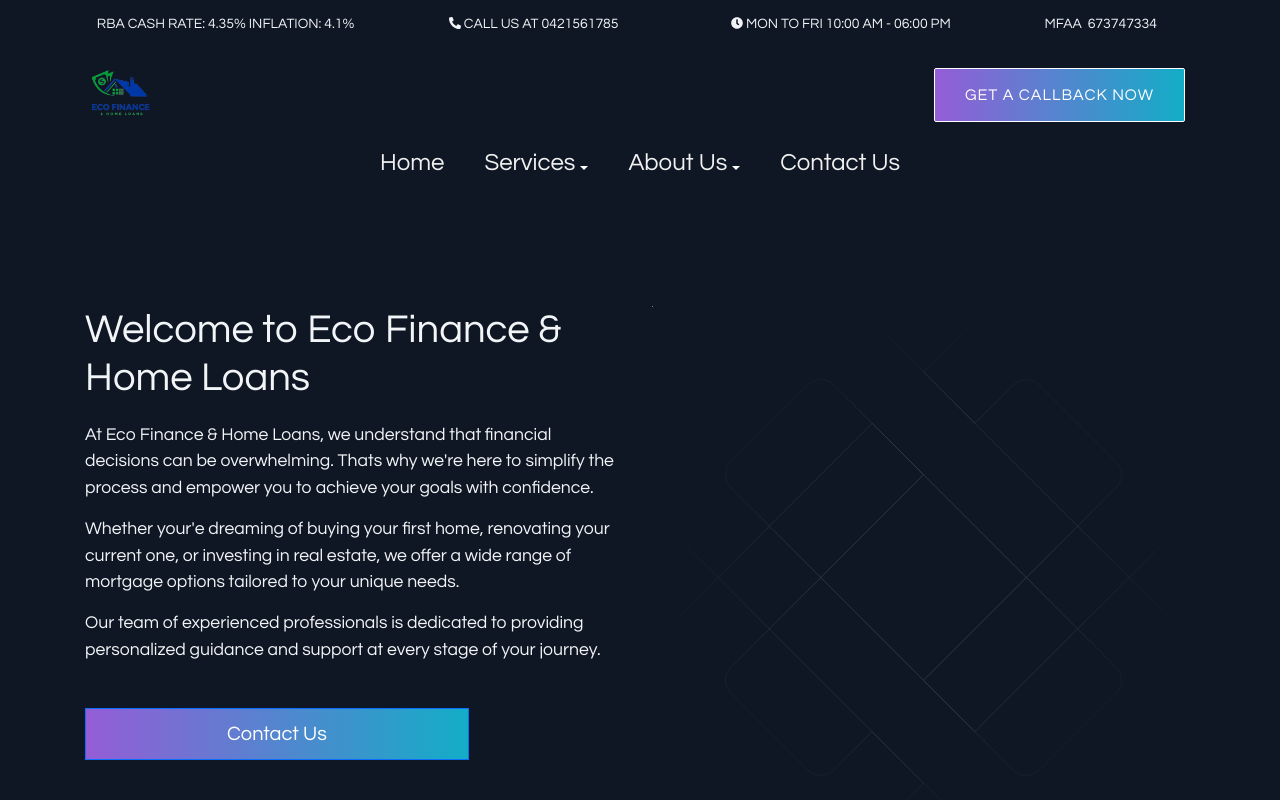
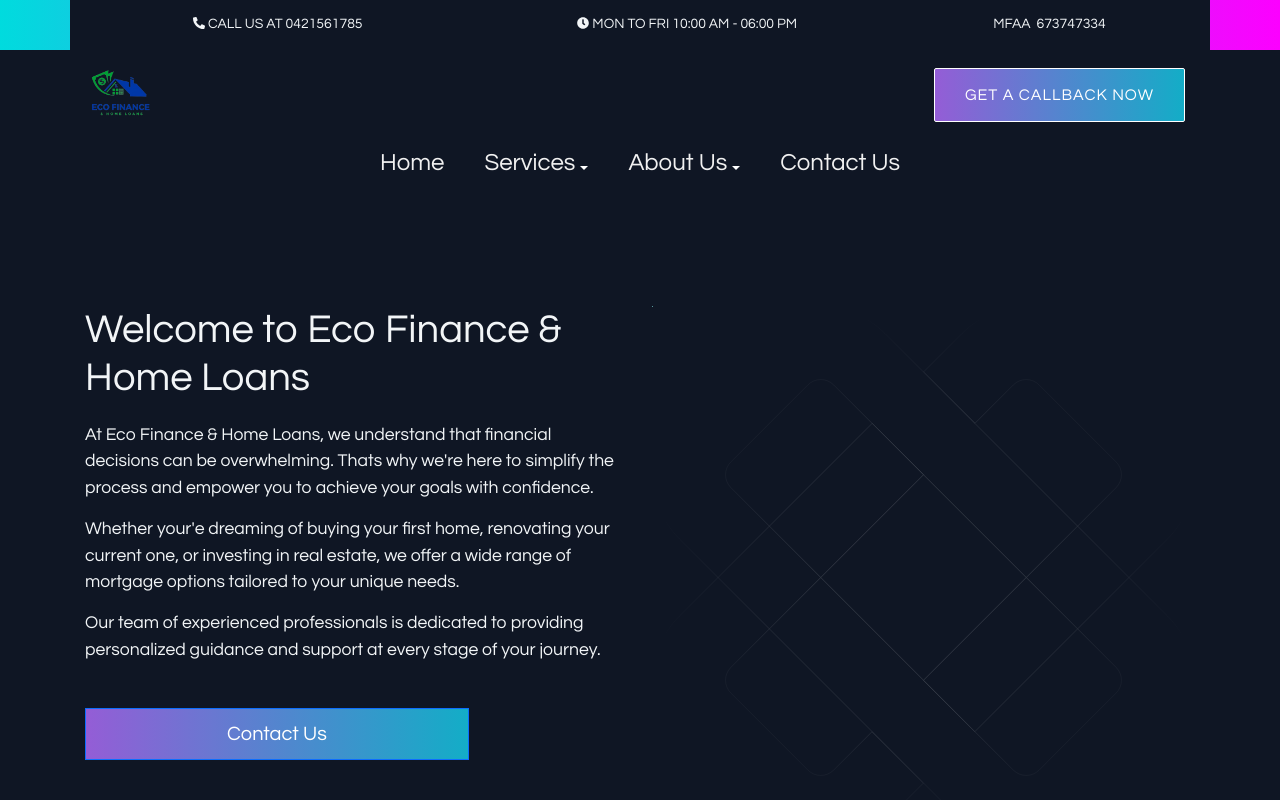
Before and after one commit to manutdmohit/eco-finance, a Next.js app: page / in a window 1280 px wide. Shown: the top 800 px of the page. Built offline with nearby package versions, Linux system fonts and the light colour scheme.

Commit message:
Update background for top bar container

```diff
--- a/app/components/Top/Top.css
+++ b/app/components/Top/Top.css
@@ -1,6 +1,18 @@
 /* Specific styles for .top-bar */
 .container-fluid {
   height: 50px;
+
+  background: #fc00ff; /* fallback for old browsers */
+  background: -webkit-linear-gradient(
+    to right,
+    #00dbde,
+    #fc00ff
+  ); /* Chrome 10-25, Safari 5.1-6 */
+  background: linear-gradient(
+    to right,
+    #00dbde,
+    #fc00ff
+  ); /* W3C, IE 10+/ Edge, Firefox 16+, Chrome 26+, Opera 12+, Safari 7+ */
 }
 
 .top-bar {
--- a/app/components/Top/top.tsx
+++ b/app/components/Top/top.tsx
@@ -15,14 +15,6 @@ const TopBar = () => {
       {/* <!-- top-bar --> */}
       <div className="container">
         <div className="row">
-          <div className="col-md-3 d-none d-lg-block">
-            <p className="mail-text">
-              <a href="https://www.rba.gov.au/" target="_blank" rel="noopener">
-                <strong>RBA Cash Rate:</strong> 4.35%{' '}
-                <strong>Inflation:</strong> 4.1%
-              </a>
-            </p>
-          </div>
           <div className="col-md-3 d-none d-lg-block">
             <p className="mail-text text-center">
               <a href="tel:0421561785">
```
